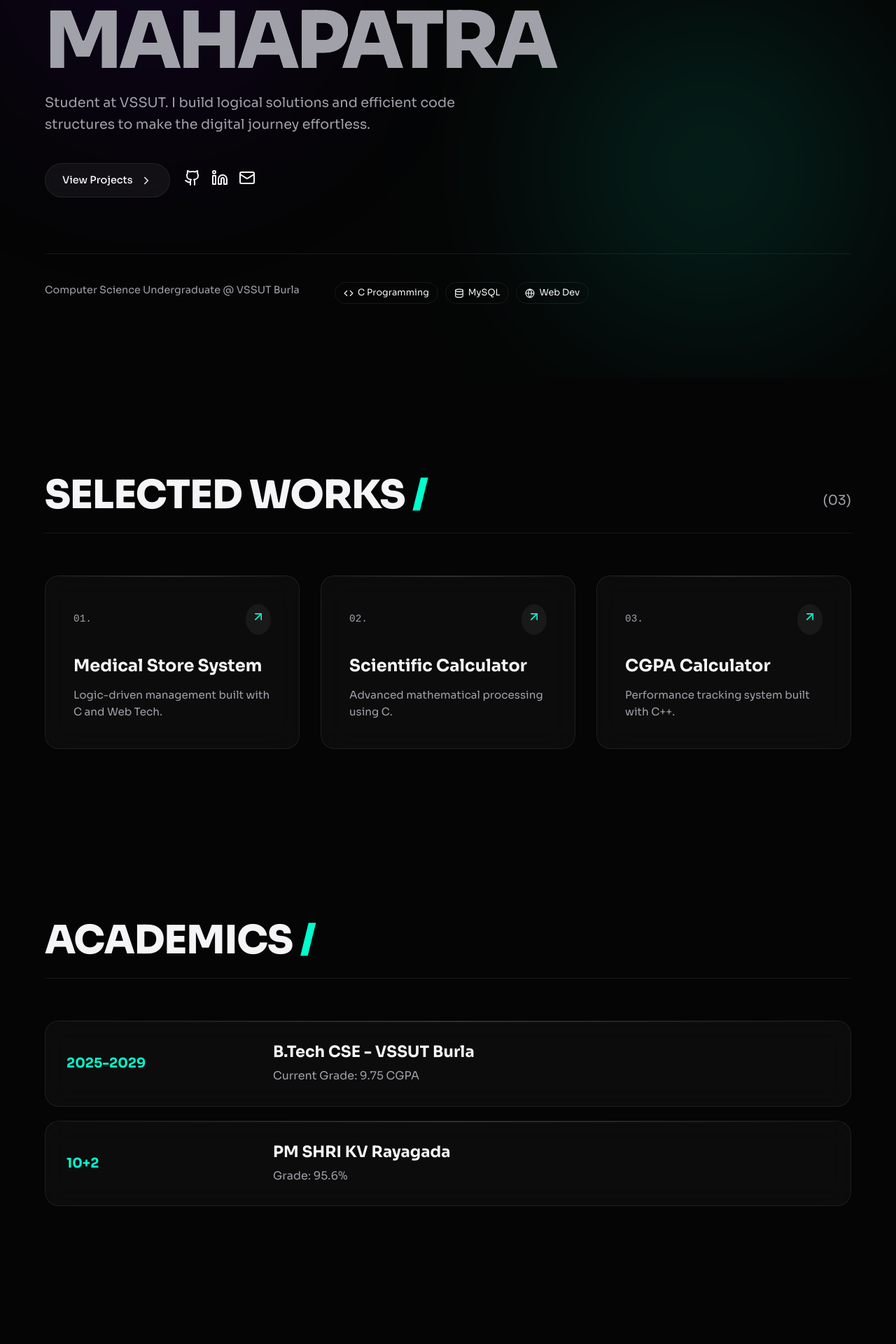
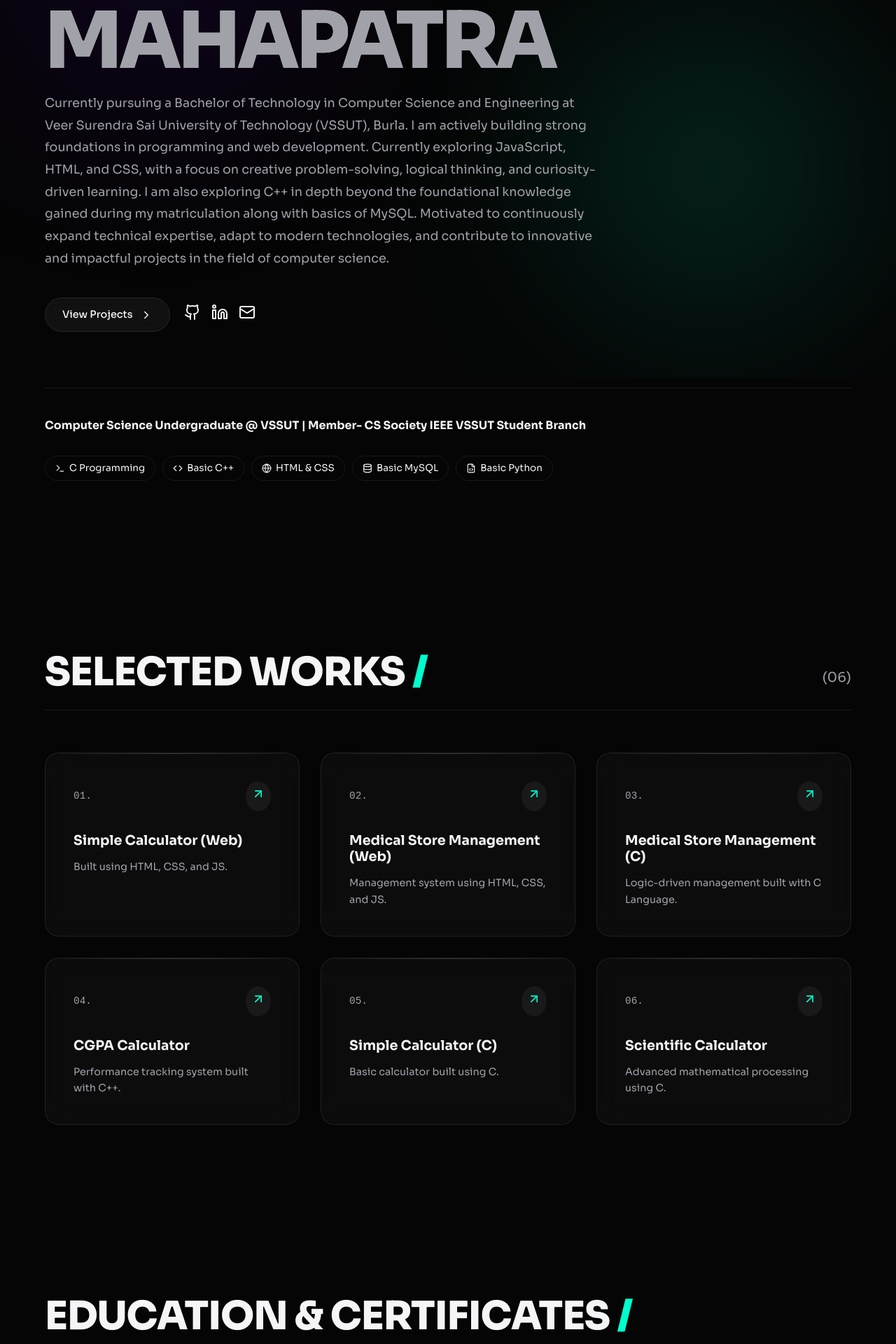
Before and after one commit to DurgaCSE11/RESUME-USING-HTML-CSS-, a React (Vite) app: page / in a window 1280 px wide. Shown: the part 260-2180 px from the top of the page at 70% size. Built offline with nearby package versions, Linux system fonts and the light colour scheme.

Commit message:
Upgrade to ultra-modern React + Vite portfolio

```diff
--- a/src/components/Academics.jsx
+++ b/src/components/Academics.jsx
@@ -3,14 +3,25 @@ import { motion } from 'framer-motion';
 
 const academics = [
   {
-    year: '2025-2029',
+    year: 'First Year',
     degree: 'B.Tech CSE - VSSUT Burla',
-    grade: 'Current Grade: 9.75 CGPA',
+    grade: 'Grade: 9.75 CGPA (1st Semester)',
   },
   {
-    year: '10+2',
+    year: '10+2 (Science)',
     degree: 'PM SHRI KV Rayagada',
     grade: 'Grade: 95.6%',
+  },
+  {
+    year: 'Matriculation',
+    degree: 'Chinmaya Vidylaya, Therubali',
+    grade: 'Grade: 96.2%',
+  }
+];
+
+const certificates = [
+  {
+    title: 'HTML and CSS',
   }
 ];
 
@@ -18,10 +29,10 @@ const Academics = () => {
   return (
     <section id="academics">
       <div className="section-header" style={{ borderBottom: '1px solid var(--card-border)', paddingBottom: '20px' }}>
-        <h2 className="section-title">Academics <span style={{ color: 'var(--accent)' }}>/</span></h2>
+        <h2 className="section-title">Education & Certificates <span style={{ color: 'var(--accent)' }}>/</span></h2>
       </div>
 
-      <div style={{ display: 'flex', flexDirection: 'column', gap: '20px' }}>
+      <div style={{ display: 'flex', flexDirection: 'column', gap: '20px', marginBottom: '40px' }}>
         {academics.map((item, index) => (
           <motion.div
             key={index}
@@ -42,6 +53,27 @@ const Academics = () => {
           </motion.div>
         ))}
       </div>
+
+      {certificates.length > 0 && (
+        <>
+          <h3 style={{ fontSize: '1.5rem', marginBottom: '20px', color: 'var(--text-main)' }}>Certificates</h3>
+          <div style={{ display: 'flex', flexDirection: 'column', gap: '15px' }}>
+            {certificates.map((cert, index) => (
+              <motion.div
+                key={index}
+                className="glass-card"
+                style={{ padding: '20px 30px' }}
+                initial={{ opacity: 0, y: 20 }}
+                whileInView={{ opacity: 1, y: 0 }}
+                viewport={{ once: true }}
+                transition={{ duration: 0.5 }}
+              >
+                <h4 style={{ fontSize: '1.1rem', margin: 0 }}>{cert.title}</h4>
+              </motion.div>
+            ))}
+          </div>
+        </>
+      )}
     </section>
   );
 };
--- a/src/components/Hero.jsx
+++ b/src/components/Hero.jsx
@@ -1,6 +1,6 @@
 import React from 'react';
 import { motion } from 'framer-motion';
-import { Github, Linkedin, Mail, ChevronRight, Code, Database, Globe } from 'lucide-react';
+import { Github, Linkedin, Mail, ChevronRight, Code, Database, Globe, Terminal, FileCode } from 'lucide-react';
 
 const Hero = () => {
   return (
@@ -17,8 +17,12 @@ const Hero = () => {
           <span className="dim">MAHAPATRA</span>
         </h1>
 
-        <p style={{ maxWidth: '600px', fontSize: '1.2rem', color: 'var(--text-dim)', marginBottom: '40px' }}>
-          Student at VSSUT. I build logical solutions and efficient code structures to make the digital journey effortless.
+        <p style={{ maxWidth: '800px', fontSize: '1.1rem', color: 'var(--text-dim)', marginBottom: '40px', lineHeight: '1.8' }}>
+          Currently pursuing a Bachelor of Technology in Computer Science and Engineering at Veer Surendra Sai University of Technology (VSSUT), Burla.
+          I am actively building strong foundations in programming and web development.
+          Currently exploring JavaScript, HTML, and CSS, with a focus on creative problem-solving, logical thinking, and curiosity-driven learning.
+          I am also exploring C++ in depth beyond the foundational knowledge gained during my matriculation along with basics of MySQL.
+          Motivated to continuously expand technical expertise, adapt to modern technologies, and contribute to innovative and impactful projects in the field of computer science.
         </p>
 
         <div style={{ display: 'flex', gap: '20px', flexWrap: 'wrap' }}>
@@ -43,20 +47,26 @@ const Hero = () => {
         initial={{ opacity: 0 }}
         animate={{ opacity: 1 }}
         transition={{ delay: 0.6, duration: 1 }}
-        style={{ marginTop: '80px', borderTop: '1px solid var(--card-border)', paddingTop: '40px', display: 'flex', gap: '30px', flexWrap: 'wrap' }}
+        style={{ marginTop: '80px', borderTop: '1px solid var(--card-border)', paddingTop: '40px', display: 'flex', gap: '30px', flexDirection: 'column' }}
       >
-        <p style={{ color: 'var(--text-dim)', fontSize: '0.9rem', marginRight: '20px' }}>
-          Computer Science Undergraduate @ VSSUT Burla
+        <p style={{ color: 'var(--text-main)', fontSize: '1rem', fontWeight: 'bold' }}>
+          Computer Science Undergraduate @ VSSUT | Member- CS Society IEEE VSSUT Student Branch
         </p>
-        <div style={{ display: 'flex', gap: '10px' }}>
-          <span style={{ padding: '4px 12px', border: '1px solid var(--card-border)', borderRadius: '100px', fontSize: '0.8rem', color: 'var(--text-main)', display: 'flex', alignItems: 'center', gap: '6px' }}>
-            <Code size={14} /> C Programming
+        <div style={{ display: 'flex', gap: '10px', flexWrap: 'wrap' }}>
+          <span style={{ padding: '6px 14px', border: '1px solid var(--card-border)', borderRadius: '100px', fontSize: '0.85rem', color: 'var(--text-main)', display: 'flex', alignItems: 'center', gap: '6px' }}>
+            <Terminal size={14} /> C Programming
           </span>
-          <span style={{ padding: '4px 12px', border: '1px solid var(--card-border)', borderRadius: '100px', fontSize: '0.8rem', color: 'var(--text-main)', display: 'flex', alignItems: 'center', gap: '6px' }}>
-            <Database size={14} /> MySQL
+          <span style={{ padding: '6px 14px', border: '1px solid var(--card-border)', borderRadius: '100px', fontSize: '0.85rem', color: 'var(--text-main)', display: 'flex', alignItems: 'center', gap: '6px' }}>
+            <Code size={14} /> Basic C++
           </span>
-          <span style={{ padding: '4px 12px', border: '1px solid var(--card-border)', borderRadius: '100px', fontSize: '0.8rem', color: 'var(--text-main)', display: 'flex', alignItems: 'center', gap: '6px' }}>
-            <Globe size={14} /> Web Dev
+          <span style={{ padding: '6px 14px', border: '1px solid var(--card-border)', borderRadius: '100px', fontSize: '0.85rem', color: 'var(--text-main)', display: 'flex', alignItems: 'center', gap: '6px' }}>
+            <Globe size={14} /> HTML & CSS
+          </span>
+          <span style={{ padding: '6px 14px', border: '1px solid var(--card-border)', borderRadius: '100px', fontSize: '0.85rem', color: 'var(--text-main)', display: 'flex', alignItems: 'center', gap: '6px' }}>
+            <Database size={14} /> Basic MySQL
+          </span>
+          <span style={{ padding: '6px 14px', border: '1px solid var(--card-border)', borderRadius: '100px', fontSize: '0.85rem', color: 'var(--text-main)', display: 'flex', alignItems: 'center', gap: '6px' }}>
+            <FileCode size={14} /> Basic Python
           </span>
         </div>
       </motion.div>
--- a/src/components/Projects.jsx
+++ b/src/components/Projects.jsx
@@ -5,21 +5,39 @@ import { ArrowUpRight } from 'lucide-react';
 const projects = [
   {
     id: '01',
-    title: 'Medical Store System',
-    description: 'Logic-driven management built with C and Web Tech.',
+    title: 'Simple Calculator (Web)',
+    description: 'Built using HTML, CSS, and JS.',
     link: 'https://github.com/DurgaCSE11/MEDICAL-STORE-MANAGEMENT-SYSTEM.git'
   },
   {
     id: '02',
+    title: 'Medical Store Management (Web)',
+    description: 'Management system using HTML, CSS, and JS.',
+    link: 'https://github.com/DurgaCSE11/MEDICAL-STORE-MANAGEMENT-SYSTEM.git'
+  },
+  {
+    id: '03',
+    title: 'Medical Store Management (C)',
+    description: 'Logic-driven management built with C Language.',
+    link: 'https://github.com/DurgaCSE11/C-CODE-on-MEDICAL-STORE-MANAGEMENT-SYSTEM.git'
+  },
+  {
+    id: '04',
+    title: 'CGPA Calculator',
+    description: 'Performance tracking system built with C++.',
+    link: 'https://github.com/DurgaCSE11/CGPA-CALCULATOR.git'
+  },
+  {
+    id: '05',
+    title: 'Simple Calculator (C)',
+    description: 'Basic calculator built using C.',
+    link: 'https://github.com/DurgaCSE11/C-CODE-on-SIMPLE-CALCULATOR.git'
+  },
+  {
+    id: '06',
     title: 'Scientific Calculator',
     description: 'Advanced mathematical processing using C.',
     link: 'https://github.com/DurgaCSE11/C-CODE-on-SCIENTIFIC-CALCULATOR.git'
-  },
-  {
-    id: '03',
-    title: 'CGPA Calculator',
-    description: 'Performance tracking system built with C++.',
-    link: 'https://github.com/DurgaCSE11/CGPA-CALCULATOR.git'
   }
 ];
 
@@ -28,7 +46,7 @@ const Projects = () => {
     <section id="projects">
       <div className="section-header" style={{ display: 'flex', justifyContent: 'space-between', alignItems: 'flex-end', borderBottom: '1px solid var(--card-border)', paddingBottom: '20px' }}>
         <h2 className="section-title">Selected Works <span style={{ color: 'var(--accent)' }}>/</span></h2>
-        <span style={{ color: 'var(--text-dim)', fontSize: '1.2rem', marginBottom: '10px' }}>(03)</span>
+        <span style={{ color: 'var(--text-dim)', fontSize: '1.2rem', marginBottom: '10px' }}>(06)</span>
       </div>
 
       <div className="grid-3">
@@ -51,8 +69,8 @@ const Projects = () => {
                 <ArrowUpRight size={20} color="var(--accent)" />
               </div>
             </div>
-            <h3 style={{ fontSize: '1.5rem', marginBottom: '15px' }}>{project.title}</h3>
-            <p style={{ color: 'var(--text-dim)', fontSize: '0.95rem' }}>{project.description}</p>
+            <h3 style={{ fontSize: '1.2rem', marginBottom: '15px' }}>{project.title}</h3>
+            <p style={{ color: 'var(--text-dim)', fontSize: '0.9rem' }}>{project.description}</p>
           </motion.a>
         ))}
       </div>
```
